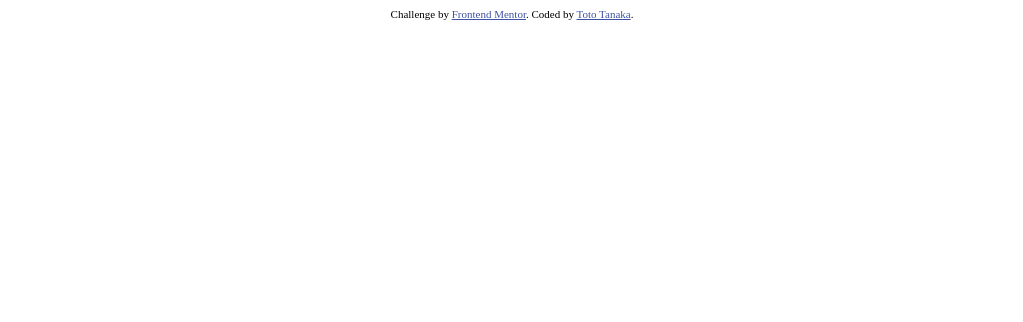
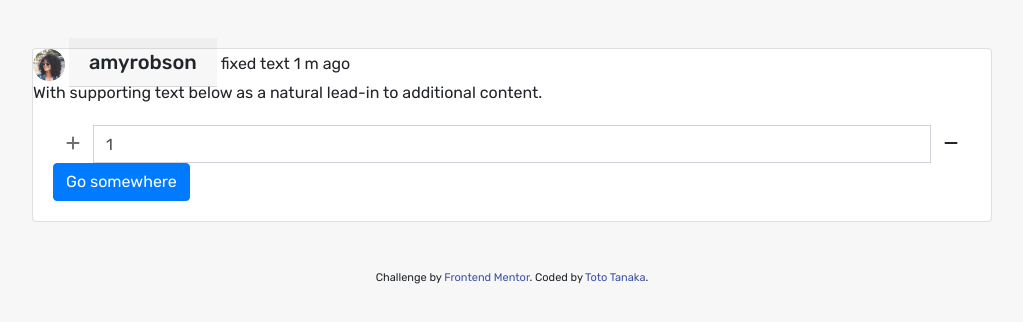
Before and after one commit to Toto-Kotaro-Tanaka/ss-interactive-comments-section, a plain HTML site: page index.html in a window 1280 px wide. Shown: the whole page, without its empty margins (128-1151 px from the left). Drawn offline with nearby package versions, Linux system fonts and the light colour scheme.

Commit message:
Add a card and style it

```diff
--- a/assets/css/style.css
+++ b/assets/css/style.css
@@ -0,0 +1,15 @@
+* {
+    -webkit-box-sizing: border-box;
+    box-sizing: border-box;
+    margin: 0;
+    padding: 0;
+}
+
+body {
+    background-color: #f7f7f7;
+    font-family: "Rubik", sans-serif;
+}
+
+.--avatar {
+    width: 2rem;
+}
--- a/index.html
+++ b/index.html
@@ -4,9 +4,20 @@
 <head>
     <meta charset="UTF-8">
     <meta name="viewport" content="width=device-width, initial-scale=1.0">
-    <!-- displays site properly based on user's device -->
 
     <link rel="icon" type="image/png" sizes="32x32" href="./images/favicon-32x32.png">
+    <!-- Bootstrap -->
+    <link rel="stylesheet" href="https://cdn.jsdelivr.net/npm/bootstrap@4.5.3/dist/css/bootstrap.min.css" integrity="sha384-TX8t27EcRE3e/ihU7zmQxVncDAy5uIKz4rEkgIXeMed4M0jlfIDPvg6uqKI2xXr2" crossorigin="anonymous">
+    <script src="https://code.jquery.com/jquery-3.5.1.slim.min.js" integrity="sha384-DfXdz2htPH0lsSSs5nCTpuj/zy4C+OGpamoFVy38MVBnE+IbbVYUew+OrCXaRkfj" crossorigin="anonymous"></script>
+    <script src="https://cdn.jsdelivr.net/npm/bootstrap@4.5.3/dist/js/bootstrap.bundle.min.js" integrity="sha384-ho+j7jyWK8fNQe+A12Hb8AhRq26LrZ/JpcUGGOn+Y7RsweNrtN/tE3MoK7ZeZDyx" crossorigin="anonymous"></script>
+    <!-- Google fonts -->
+    <link rel="preconnect" href="https://fonts.googleapis.com">
+    <link rel="preconnect" href="https://fonts.gstatic.com" crossorigin>
+    <link href="https://fonts.googleapis.com/css2?family=Rubik:wght@400;500;700&display=swap" rel="stylesheet">
+    <!-- Fontawesome -->
+    <link rel="stylesheet" href="https://use.fontawesome.com/releases/v6.0.0/css/all.css" integrity="sha384-3B6NwesSXE7YJlcLI9RpRqGf2p/EgVH8BgoKTaUrmKNDkHPStTQ3EyoYjCGXaOTS" crossorigin="anonymous">
+    <!-- Style.css -->
+    <link rel="stylesheet" href="./assets/css/style.css">
 
     <title>Frontend Mentor | Interactive comments section</title>
 
@@ -26,10 +37,41 @@
 <body>
 
     <!-- Pull dynamic content from the data.json file -->
+    <div class="container-fluit">
+        <div class="card mt-5 mx-auto w-75">
+            <div>
+                <img class="d-inline --avatar" src="./images/avatars/image-amyrobson.png" alt="avatar">
+                <h5 class="card-header d-inline">amyrobson</h5>
+                <p class="d-inline">fixed text 1 m ago</p>
+            </div>
+            <div>
+                <p class="card-text">With supporting text below as a natural lead-in to additional content.</p>
+            </div>
+            <div class="card-body">
+                <!-- Credit to Bootsnip https://bootsnipp.com/snippets/dGWP -->
+                <div class="input-group">
+                    <span class="input-group-btn">
+						<button type="button" class="btn btn-default btn-number" disabled="disabled" data-type="minus" data-field="quant[1]">
+							<span class="glyphicon glyphicon-plus"><i class="fa-solid fa-plus"></i></span>
+                    </button>
+                    </span>
+                    <input type="text" name="quant[1]" class="form-control input-number" value="1" min="1" max="10">
+                    <span class="input-group-btn">
+						<button type="button" class="btn btn-default btn-number" data-type="plus" data-field="quant[1]">
+							<span class="glyphicon glyphicon-minus"><i class="fa-solid fa-minus"></i></span>
+                    </button>
+                    </span>
+                </div>
+                <!-- Credit End -->
+                <a href="#" class="btn btn-primary">Go somewhere</a>
+            </div>
+        </div>
+    </div>
 
-    <div class="attribution">
+    <div class="attribution mt-5">
         Challenge by <a href="https://www.frontendmentor.io?ref=challenge" target="_blank">Frontend Mentor</a>. Coded by <a href="#">Toto Tanaka</a>.
     </div>
+    <script src="./assets/js/main.js"></script>
 </body>
 
 </html>
```
Also changed, not shown: 1 other file.
